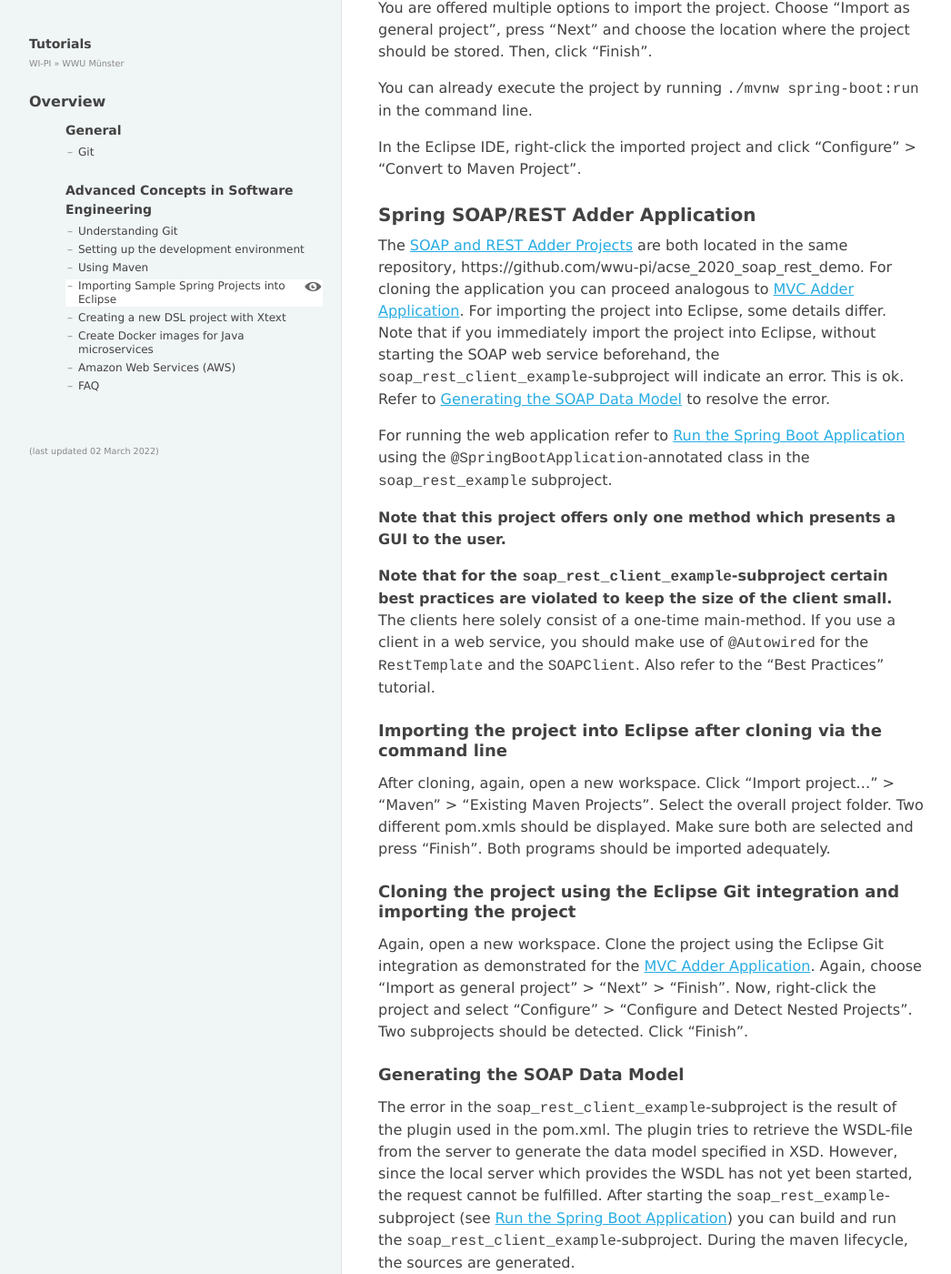
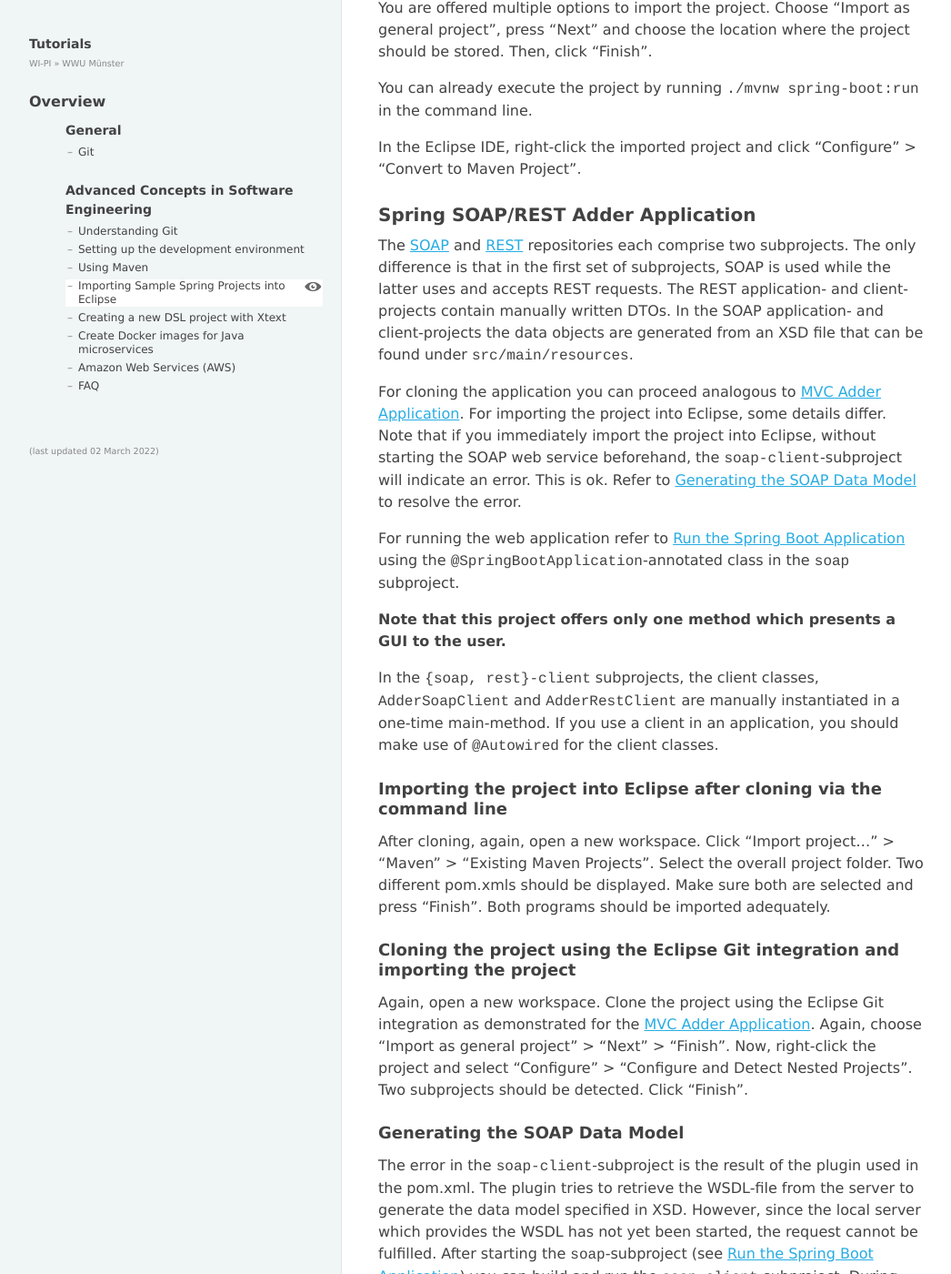
Before and after one commit to wwu-pi/tutorials, a Jekyll site: the page built from lectures/acse/030_importing_sample_projects.md, in a window 1280 px wide and 1400 px high, scrolled down 5463 px. Shown: the whole window at 91% size, without its empty margins (8-1054 px from the left). Built offline with Jekyll 4.4.1, drawn with Linux system fonts in a browser that asks for light colours; some of the changed text lies outside the part shown.

Commit message:
Link to new projects for SOAP and REST.

```diff
--- a/lectures/acse/030_importing_sample_projects.md
+++ b/lectures/acse/030_importing_sample_projects.md
@@ -133,21 +133,23 @@ In the Eclipse IDE, right-click the imported project and click "Configure" > "Co
 
 
 ## <a id="sr" name="sr"></a>Spring SOAP/REST Adder Application
-The [SOAP and REST Adder Projects](https://github.com/wwu-pi/acse_2020_soap_rest_demo) are both located in the same repository, https://github.com/wwu-pi/acse_2020_soap_rest_demo.
+The [SOAP](https://github.com/wwu-pi/soap-application) and [REST](https://github.com/wwu-pi/rest-application) repositories each comprise two subprojects.
+The only difference is that in the first set of subprojects, SOAP is used while the latter uses and accepts REST requests. The REST application- and client-projects
+contain manually written DTOs. In the SOAP application- and client-projects the data objects are generated from an XSD file that can be found
+under `src/main/resources`.
+
 For cloning the application you can proceed analogous to [MVC Adder Application](#mvc). For importing the project into
 Eclipse, some details differ. Note that if you immediately import the project into Eclipse, without starting the SOAP web service beforehand,
-the <code>soap_rest_client_example</code>-subproject
+the <code>soap-client</code>-subproject
 will indicate an error. This is ok. Refer to [Generating the SOAP Data Model](#soapgen) to resolve the error.
 
 For running the web application refer to [Run the Spring Boot Application](#run) using the
-<code>@SpringBootApplication</code>-annotated class in the <code>soap_rest_example</code> subproject.
+<code>@SpringBootApplication</code>-annotated class in the <code>soap</code> subproject.
 
 <b>Note that this project offers only one method which presents a GUI to the user.</b>
 
-<b>Note that for the <code>soap_rest_client_example</code>-subproject certain best practices are violated to keep the size
-of the client small.</b> The clients here solely consist of a one-time main-method. If you use a client in a web service,
-you should make use of <code>@Autowired</code> for the <code>RestTemplate</code> and the <code>SOAPClient</code>.
-Also refer to the "Best Practices" tutorial.
+In the `{soap, rest}-client` subprojects, the client classes, `AdderSoapClient` and `AdderRestClient` are manually instantiated in a one-time main-method.
+If you use a client in an application, you should make use of <code>@Autowired</code> for the client classes.
 
 #### Importing the project into Eclipse after cloning via the command line
 After cloning, again, open a new workspace. Click "Import project..." > "Maven" > "Existing Maven Projects".
@@ -160,11 +162,12 @@ Again, choose "Import as general project" > "Next" > "Finish". Now, right-click
 Two subprojects should be detected. Click "Finish".
 
 #### <a id="soapgen" name="soapgen"></a>Generating the SOAP Data Model
-The error in the <code>soap_rest_client_example</code>-subproject is the result of the plugin used in the pom.xml. The
+The error in the <code>soap-client</code>-subproject is the result of the plugin used in the pom.xml. The
 plugin tries to retrieve the WSDL-file from the server to generate the data model specified in XSD. However, since the local
 server which provides the WSDL has not yet been started, the request cannot be fulfilled.
-After starting the <code>soap_rest_example</code>-subproject (see [Run the Spring Boot Application](#run)) you can build and run
-the <code>soap_rest_client_example</code>-subproject. During the maven lifecycle, the sources are generated.
+After starting the <code>soap</code>-subproject (see [Run the Spring Boot Application](#run)) you can build and run
+the <code>soap-client</code>-subproject. During the maven lifecycle, the sources are generated.
+After starting the SOAP application, you can also right-click the `soap-client` project and select "Maven" > "Update Project" to get rid of this error.
 
 A particularity of the project is that no own data transfer objects are used for the REST-part of the application.
 Instead, the SOAP-generated classes are reused. For your REST project you do not have to specify an XSD. Rather, you should
```
